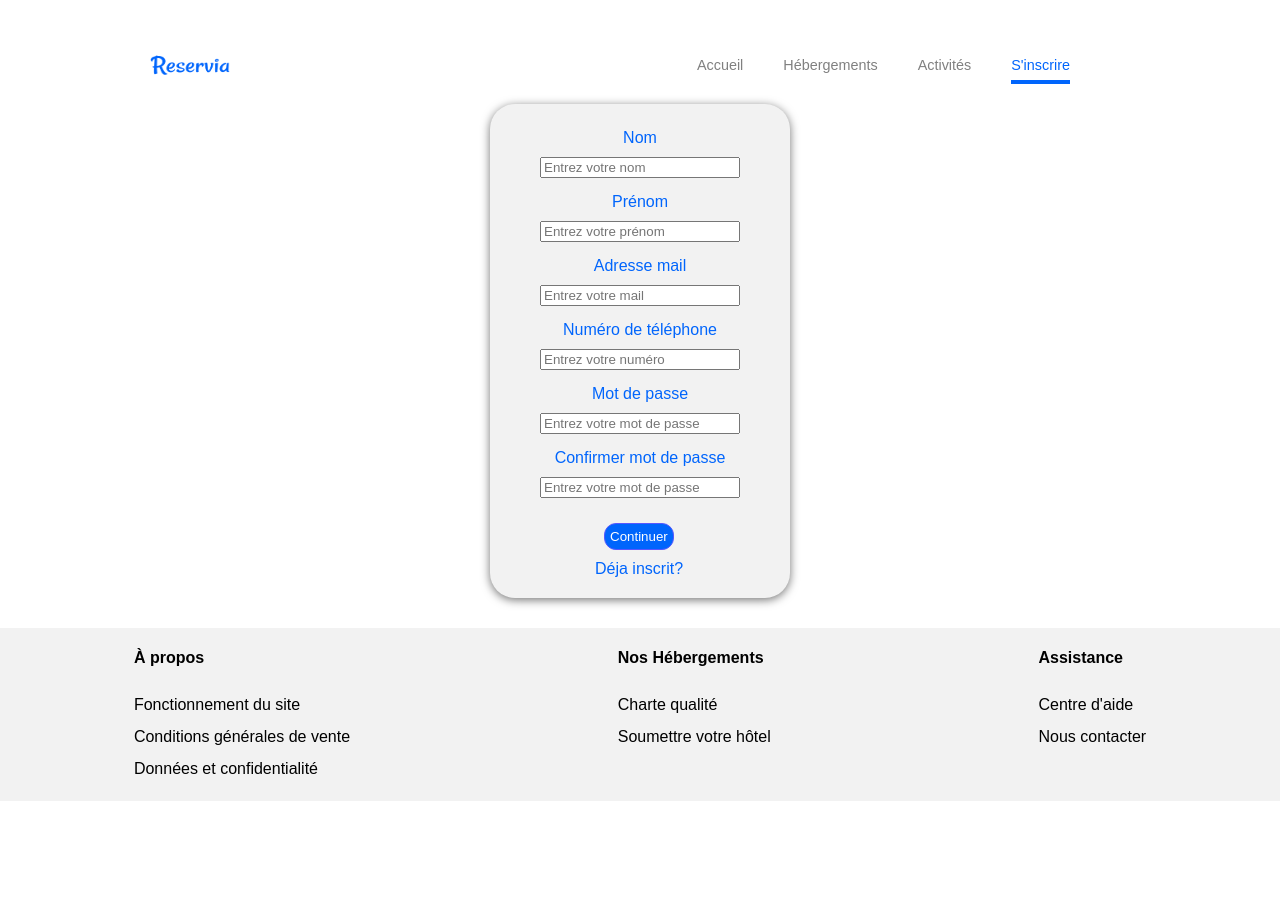
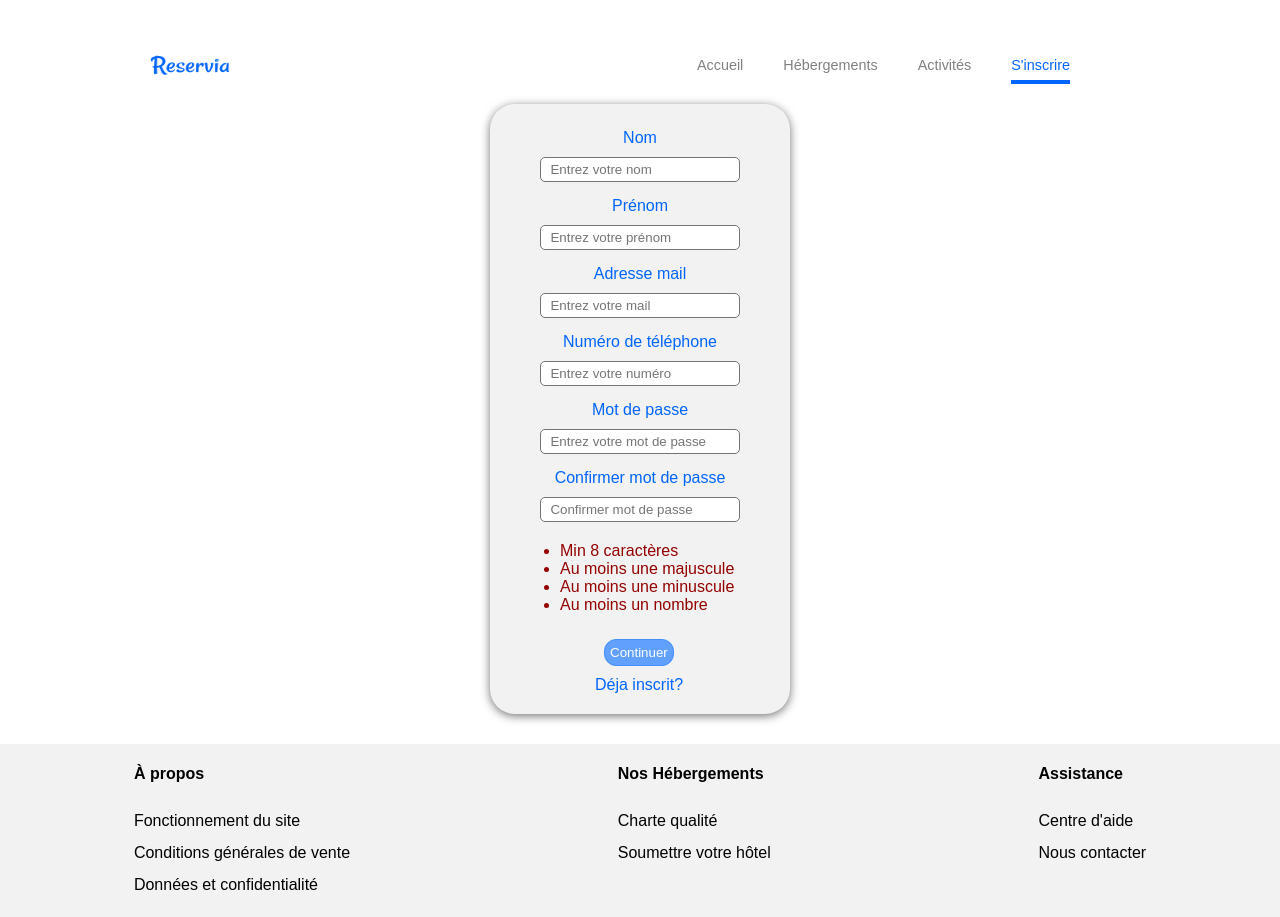
Before and after one commit to Marvinrn/reservia-react, a React (Create React App) app: page /inscription in a window 1280 px wide. Before the commit the page ends 801 px from the top, so only its background shows below. Built offline with nearby package versions, Linux system fonts and the light colour scheme.

Commit message:
Formulaire d'inscription fonctionnel
le formulaire est fonctionnel, nécessite une majuscule, une minuscule, un chiffre et 8 caractères pour que le bouton soit cliquable. Renvoie les données dans le State

```diff
--- a/src/components/Registration.js
+++ b/src/components/Registration.js
@@ -1,58 +1,162 @@
-import React from 'react';
+import React, { useState, useEffect } from 'react';
 import '../styles/Registration.css'
+
+const initialState = {
+    lastName: '',
+    firstName: '',
+    email: '',
+    phone: '',
+    password: '',
+    confirmPassword: ''
+}
+
+
+const passwordVerifError = {
+    isLengthy: false,
+    hasUpper: false,
+    hasLower: false,
+    hasNumber: false,
+    confirmPassword: false
+}
 
 
 const Registration = () => {
+    const [newUser, setNewUser] = useState(initialState)
+    const [passwordError, setPasswordError] = useState(passwordVerifError)
+
+    useEffect(() => { }, [newUser])
+
+    const handleOnChange = e => {
+        const { name, value } = e.target
+
+        setNewUser({ ...newUser, [name]: value })
+
+        if (name === "password") {
+            const isLengthy = value.length > 8;
+            const hasUpper = /[A-Z]/.test(value)
+            const hasLower = /[a-z]/.test(value)
+            const hasNumber = /[0-9]/.test(value)
+
+            setPasswordError({ ...passwordError, isLengthy, hasUpper, hasLower, hasNumber })
+        }
+
+        if (name === "confirmPassword") {
+            setPasswordError({ ...passwordError, confirmPassword: newUser.password === value })
+        }
+    }
+
+    const handleOnSubmit = e => {
+        e.preventDefault()
+
+        console.log(newUser);
+    }
+
     return (
-        <div className="registration">
-            <form className="registrationForm" >
+        <form className="registration" onSubmit={handleOnSubmit} >
+            <div className="registrationForm" >
                 <label>Nom</label>
                 <input
-                    placeholder="Entrez votre nom"
+                    type="text"
+                    name="lastName"
+                    value={newUser.lastName}
+                    onChange={handleOnChange}
+                    placeholder="  Entrez votre nom"
                 />
-            </form>
+            </div>
 
-            <form className="registrationForm" >
+            <div className="registrationForm" >
                 <label>Prénom</label>
                 <input
-                    placeholder="Entrez votre prénom"
+                    type="text"
+                    name="firstName"
+                    value={newUser.firstName}
+                    onChange={handleOnChange}
+                    placeholder="  Entrez votre prénom"
                 />
-            </form>
+            </div>
 
-            <form className="registrationForm" >
+            <div className="registrationForm" >
                 <label>Adresse mail</label>
                 <input
                     type="email"
-                    placeholder="Entrez votre mail"
+                    name="email"
+                    value={newUser.email}
+                    onChange={handleOnChange}
+                    placeholder="  Entrez votre mail"
                 />
-            </form>
+            </div>
 
-            <form className="registrationForm" >
+            <div className="registrationForm" >
                 <label>Numéro de téléphone</label>
                 <input
-                    placeholder="Entrez votre numéro"
+                    type="number"
+                    name="phone"
+                    value={newUser.phone}
+                    onChange={handleOnChange}
+                    placeholder="  Entrez votre numéro"
                 />
-            </form>
+            </div>
 
-            <form className="registrationForm" >
+            <div className="registrationForm" >
                 <label>Mot de passe</label>
                 <input
                     type="password"
-                    placeholder="Entrez votre mot de passe"
+                    name="password"
+                    value={newUser.password}
+                    onChange={handleOnChange}
+                    placeholder="  Entrez votre mot de passe"
                 />
-            </form>
+            </div>
 
-            <form className="registrationForm" >
+            <div className="registrationForm" >
                 <label>Confirmer mot de passe</label>
                 <input
                     type="password"
-                    placeholder="Entrez votre mot de passe"
+                    name="confirmPassword"
+                    value={newUser.confirmPassword}
+                    onChange={handleOnChange}
+                    placeholder="  Confirmer mot de passe"
                 />
-            </form>
+            </div>
 
-            <div><button className='registrationBtn'>Continuer</button></div>
+            <ul>
+                <li
+                    className={
+                        passwordError.isLengthy ? "textPasswordValid" : "textPasswordError"
+                    }
+                >
+                    Min 8 caractères
+                </li>
+                <li
+                    className={
+                        passwordError.hasUpper ? "textPasswordValid" : "textPasswordError"
+                    }
+                >
+                    Au moins une majuscule
+                </li>
+                <li
+                    className={
+                        passwordError.hasLower ? "textPasswordValid" : "textPasswordError"
+                    }
+                >
+                    Au moins une minuscule
+                </li>
+                <li
+                    className={
+                        passwordError.hasNumber ? "textPasswordValid" : "textPasswordError"
+                    }
+                >
+                    Au moins un nombre
+                </li>
+            </ul>
+
+            <div>
+                <button className='registrationBtn' type="submit" disabled={Object.values(passwordError).includes(false)} >
+                    Continuer
+                </button>
+            </div>
             <a href="/Login" className="registrationLink" >Déja inscrit? </a>
-        </div>
+        </form>
     );
 };
 
--- a/src/pages/LoginPage.js
+++ b/src/pages/LoginPage.js
@@ -15,7 +15,7 @@ const LoginPage = () => {
                         <label>Adresse mail</label>
                         <input
                             type="email"
-                            placeholder="Entrez votre mail"
+                            placeholder="  Entrez votre mail"
                         />
                     </form>
 
@@ -23,7 +23,7 @@ const LoginPage = () => {
                         <label>Mot de passe</label>
                         <input
                             type="password"
-                            placeholder="Entrez votre mot de passe"
+                            placeholder="  Entrez votre mot de passe"
                         />
                     </form>
                     <div><button className='registrationBtn'>Continuer</button></div>
--- a/src/styles/Registration.css
+++ b/src/styles/Registration.css
@@ -28,7 +28,26 @@
 .registrationForm input
 {
     width: 200px;
+    border: 1px solid #747474;
+    border-radius: 5px;
+    height: 25px;
+}
 
+.registration ul
+{
+    margin-top: 20px;
+    margin-bottom: 0;
+    margin-left: 30px;
+}
+
+.textPasswordError
+{
+    color: rgb(148, 0, 0);
+}
+
+.textPasswordValid
+{
+    color: rgb(1, 146, 20);
 }
 
 .registrationBtn
@@ -43,9 +62,12 @@
     padding: 5px;
 
 }
-.registrationBtn:hover
+
+
+.registrationBtn[disabled]
 {
-    background-color: #468cf7;
+    background-color: #62a0fd;
+    border: 1px solid #448efc;
 }
 
 .registrationLink
```
